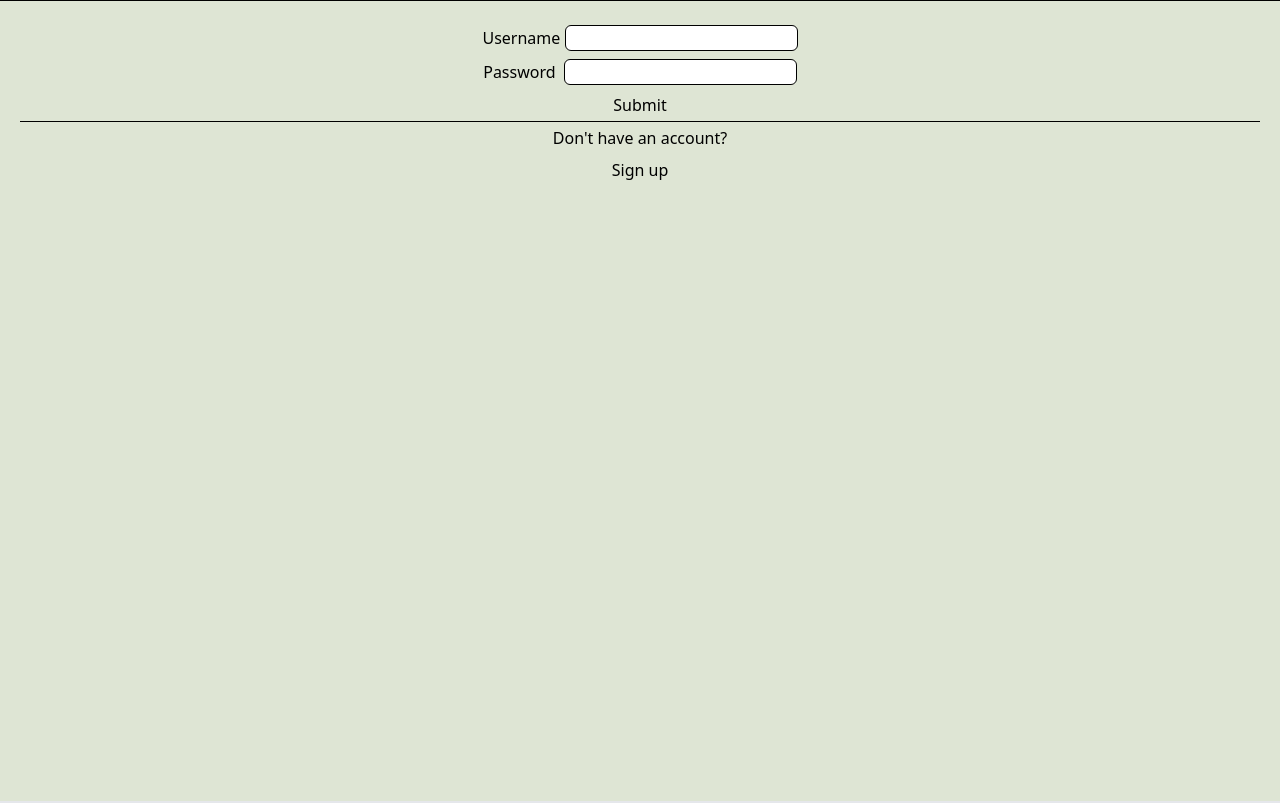
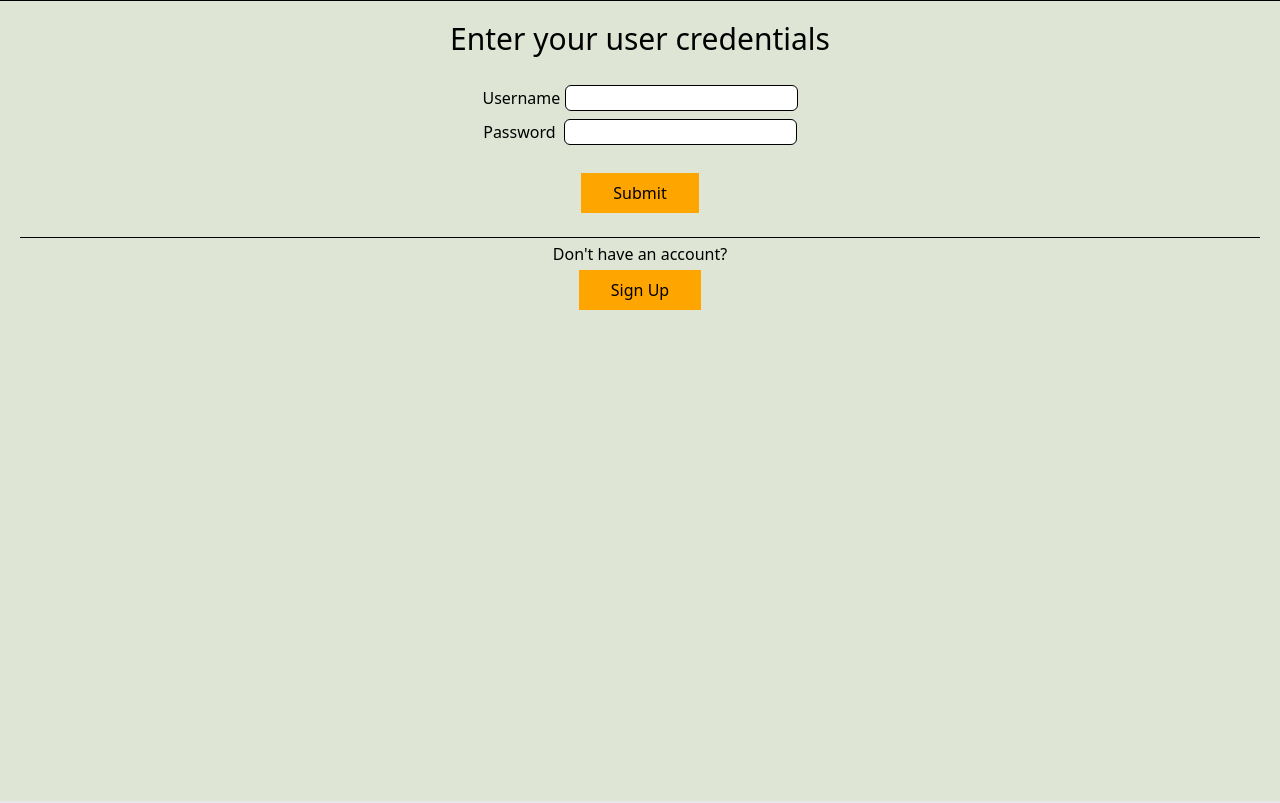
Before and after one commit to charan002/dissertation, a Flask app: page /login in a window 1280 px wide. Shown: the part 102-905 px from the top of the page. Run offline with Flask 3, Linux system fonts and the light colour scheme; style sheets or scripts are compiled from the project's sources.

Commit message:
Final update for User Login file

```diff
--- a/static/styles/style.css
+++ b/static/styles/style.css
@@ -10,16 +10,16 @@
     @apply border border-black rounded-md;
 }
 
-body{
-    text-align: center;
-    border-top-width: 2px;
-    border-bottom-width: 2px;
-}
 header {
     background-color: #D2E0FB;
     color: black;
     padding: 20px;
     text-align: center;
+}
+#uLogin_body{
+    text-align: center;
+    border-top-width: 2px;
+    border-bottom-width: 2px;
 }
 main{
     background-color: #DEE5D4;
@@ -27,3 +27,17 @@ main{
 hr{
     border-color: black;
 }
+#uSignUpBtn{
+    border: 1px;
+    padding: 8px 32px;
+    display: inline-block;
+    background-color: orange;
+    text-align: center;
+}
+#uSubmitBtn{
+    border: 1px;
+    padding: 8px 32px;
+    display: inline-block;
+    background-color: orange;
+    text-align: center;
+}
--- a/templates/login.html
+++ b/templates/login.html
@@ -6,12 +6,14 @@
     <title>Login</title>
     <link rel="stylesheet" href="{{ url_for('static', filename='styles/output.css') }}">
 </head>
-<body>
-    <header class="">
+<body id="uLogin_body">
+    <header>
         <h1 class="text-6xl">Patient Login screen</h1>
     </header>
     <hr>
     <main class="px-5 pt-5 h-screen">
+        <h2 class="text-3xl">Enter your user credentials</h2>
+        <br>
         <form method="post" action="/login" class="border-black" >
             <div class="py-1">
                 <label for="username">Username</label>
@@ -21,12 +23,13 @@
                 <label for="password">Password</label>
                 <input class="input-box ml-1" name="password"/>
             </div>
-            <button class="py-1" type="submit">Submit</button>
+            <br>
+            <button class="py-1" id="uSubmitBtn" type="submit">Submit</button>
         </form>
-
+        <br>
         <hr>
         <p class="py-1" >Don't have an account?</p>
-        <button class="py-1" ><a href="/signup">Sign up</a></button>
+        <button class="py-1" id="uSignUpBtn"><a href="/signup">Sign Up</a></button>
     </main>
 </body>
 </html>
```
